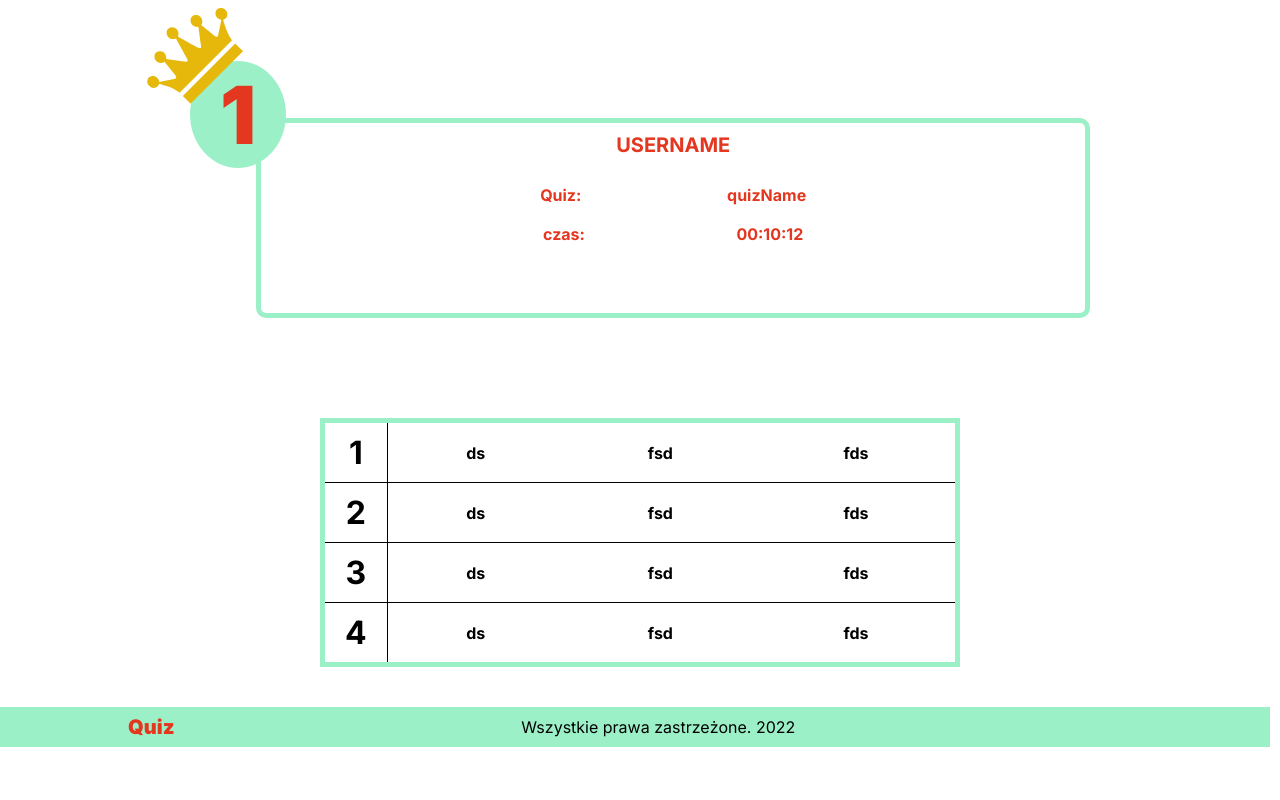
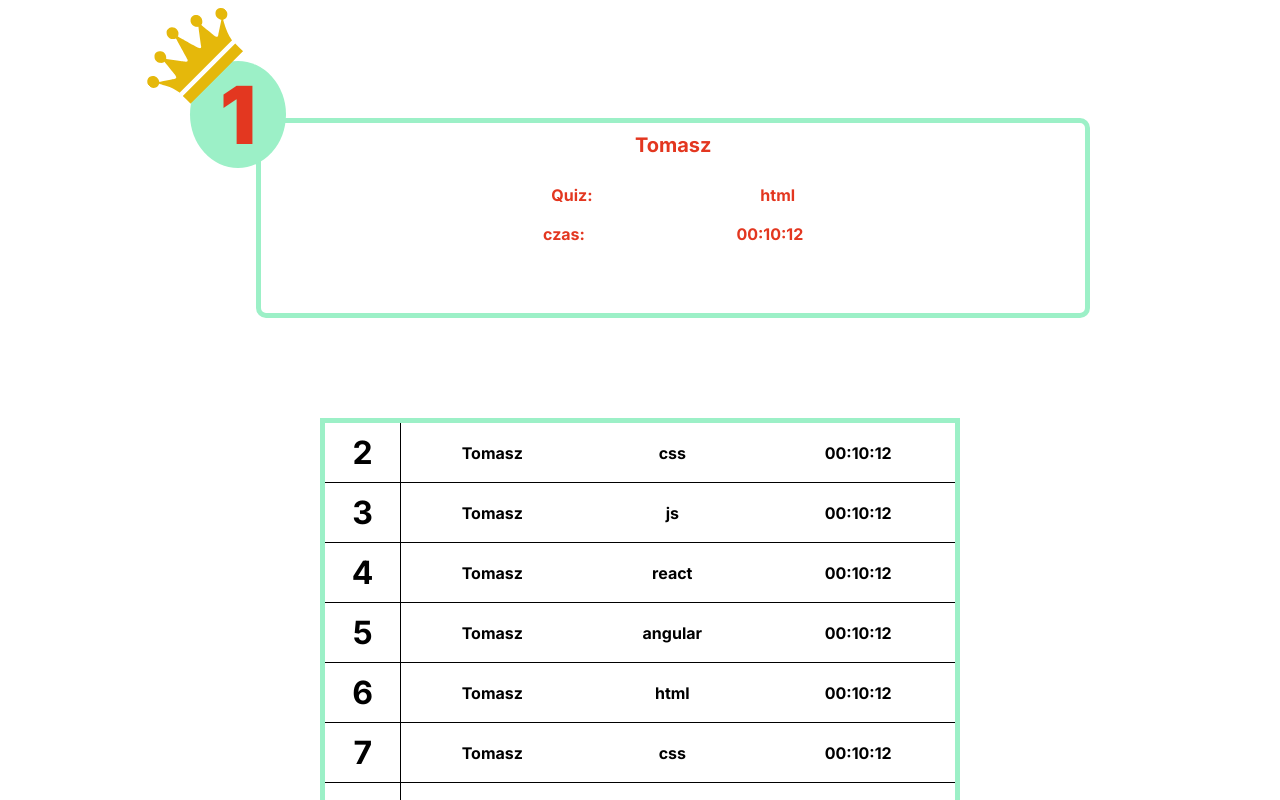
Before and after one commit to Kamiv8/quiz, a React (Create React App) app: page / in a window 1280 px wide. Shown: the part 2280-3080 px from the top of the page. Before the commit the page ends 3027 px from the top, so only its background shows below. Built offline with nearby package versions, Linux system fonts and the light colour scheme.

Commit message:
Added slice to view ranking users

```diff
--- a/src/app/store.ts
+++ b/src/app/store.ts
@@ -1,9 +1,11 @@
 import { configureStore } from '@reduxjs/toolkit';
 import languageReducer from '../features/language/languageSlice';
+import rankingReducer from '../features/ranking/rankingSlice';
 
 const store = configureStore({
   reducer: {
     language: languageReducer,
+    ranking: rankingReducer,
   },
 });
 export type RootState = ReturnType<typeof store.getState>;
--- a/src/components/atoms/bestUser.tsx
+++ b/src/components/atoms/bestUser.tsx
@@ -93,23 +93,23 @@ const User = styled.p`
 
 const BestUser = () => {
   const { language } = useAppSelector((state) => state.language);
-
+  const [user] = useAppSelector((state) => state.ranking.players);
   return (
     <Wrapper>
       <FirstShape />
       <UserWrapper>
-        <User>USERNAME</User>
+        <User>{user?.username}</User>
         <UserContent>
           <div>
             <p>Quiz:</p>
-            <p>quizName</p>
+            <p>{user?.quizName}</p>
           </div>
           <div>
             <p>
               {language.words.time}
               :
             </p>
-            <p>00:10:12</p>
+            <p>{user?.time}</p>
           </div>
         </UserContent>
       </UserWrapper>
--- a/src/components/molecules/bestUsersTable.tsx
+++ b/src/components/molecules/bestUsersTable.tsx
@@ -1,7 +1,8 @@
-import React from 'react';
+import React, { useEffect } from 'react';
 import styled from 'styled-components';
-import { useAppSelector } from '../../app/hooks';
+import { useAppDispatch, useAppSelector } from '../../app/hooks';
 import TableRow from '../atoms/tableRow';
+import { getBestPlayers } from '../../features/ranking/rankingSlice';
 
 const Table = styled.table`
   border: 5px solid ${({ theme }) => theme.colors.main};
@@ -11,16 +12,24 @@ const Table = styled.table`
 `;
 
 const BestUsersTable = () => {
-  const { language } = useAppSelector((state) => state.language);
-  // eslint-disable-next-line no-console
-  console.log(language);
+  const dispatch = useAppDispatch();
+  useEffect(() => {
+    dispatch(getBestPlayers());
+  }, [dispatch]);
+
+  const users = useAppSelector((state) => state.ranking.players);
   return (
     <Table>
       <tbody>
-        <TableRow index={1} username="ds" quizName="fsd" time="fds" />
-        <TableRow index={2} username="ds" quizName="fsd" time="fds" />
-        <TableRow index={3} username="ds" quizName="fsd" time="fds" />
-        <TableRow index={4} username="ds" quizName="fsd" time="fds" />
+        {users.slice(-9).map(({ username, quizName, time }, i) => (
+          <TableRow
+            key={Math.random()}
+            username={username}
+            quizName={quizName}
+            time={time}
+            index={i + 2}
+          />
+        ))}
       </tbody>
     </Table>
   );
--- /dev/null
+++ b/src/features/ranking/dataBestPlayersType.ts
@@ -0,0 +1,13 @@
+export enum QuizName {
+  html = 'html',
+  css = 'css',
+  js = 'js',
+  angular = 'angular',
+  react = 'react',
+}
+
+export interface DataBestPlayersType {
+  username: string,
+  quizName: QuizName,
+  time: string
+}
--- /dev/null
+++ b/src/features/ranking/initialState.ts
@@ -0,0 +1,11 @@
+import { DataBestPlayersType } from './dataBestPlayersType';
+
+interface InitialStateType {
+  players: DataBestPlayersType[]
+}
+
+const initialState: InitialStateType = {
+  players: [],
+};
+
+export default initialState;
--- /dev/null
+++ b/src/features/ranking/rankingSlice.ts
@@ -0,0 +1,17 @@
+import { createSlice } from '@reduxjs/toolkit';
+import initialState from './initialState';
+import testUserData from './testUserData';
+
+const rankingSlice = createSlice({
+  name: 'ranking',
+  initialState,
+  reducers: {
+    getBestPlayers: (state) => {
+      state.players = testUserData;
+    },
+  },
+});
+
+export const { getBestPlayers } = rankingSlice.actions;
+
+export default rankingSlice.reducer;
--- /dev/null
+++ b/src/features/ranking/testUserData.ts
@@ -0,0 +1,55 @@
+import { DataBestPlayersType, QuizName } from './dataBestPlayersType';
+
+const TestUserData: DataBestPlayersType[] = [
+  {
+    username: 'Tomasz',
+    quizName: QuizName.html,
+    time: '00:10:12',
+  },
+  {
+    username: 'Tomasz',
+    quizName: QuizName.css,
+    time: '00:10:12',
+  },
+  {
+    username: 'Tomasz',
+    quizName: QuizName.js,
+    time: '00:10:12',
+  },
+  {
+    username: 'Tomasz',
+    quizName: QuizName.react,
+    time: '00:10:12',
+  },
+  {
+    username: 'Tomasz',
+    quizName: QuizName.angular,
+    time: '00:10:12',
+  },
+  {
+    username: 'Tomasz',
+    quizName: QuizName.html,
+    time: '00:10:12',
+  },
+  {
+    username: 'Tomasz',
+    quizName: QuizName.css,
+    time: '00:10:12',
+  },
+  {
+    username: 'Tomasz',
+    quizName: QuizName.js,
+    time: '00:10:12',
+  },
+  {
+    username: 'Tomasz',
+    quizName: QuizName.react,
+    time: '00:10:12',
+  },
+  {
+    username: 'Tomasz',
+    quizName: QuizName.angular,
+    time: '00:10:12',
+  },
+];
+export default TestUserData;
```
